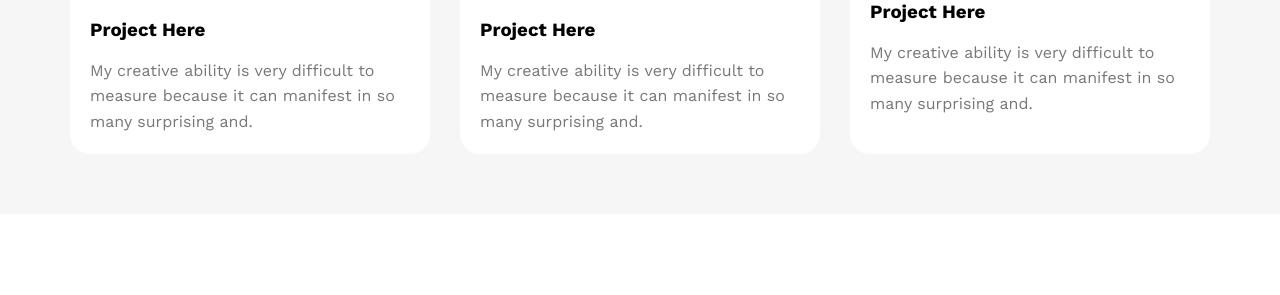
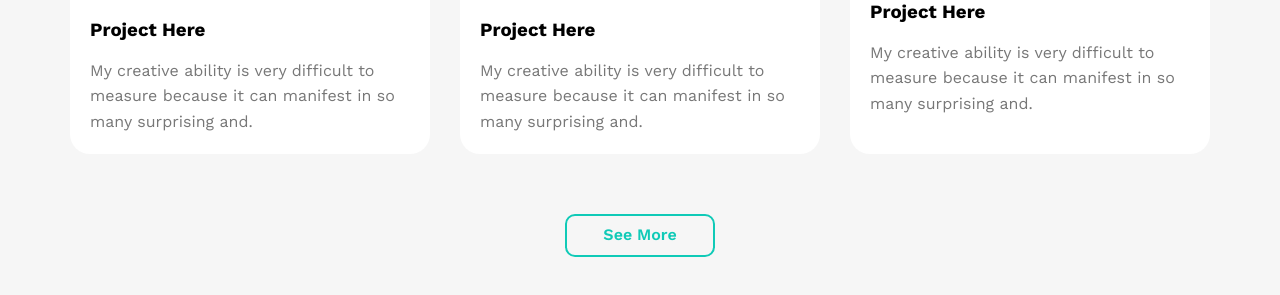
Before and after one commit to EngHikmat/LeonTemplate, a plain HTML site: page index.html in a window 1280 px wide. Shown: the part 2547-2842 px from the top of the page. Before the commit the page ends 2761 px from the top, so only its background shows below. Drawn offline with nearby package versions, Linux system fonts and the light colour scheme.

Commit message:
button design

```diff
--- a/css/leon.css
+++ b/css/leon.css
@@ -351,3 +351,25 @@
     line-height: 1.6;
     margin-bottom: 0;
 }
+
+.portfolio .button{
+    width: 150px;
+    text-align: center;
+    margin: auto;
+    margin-top: 60px;
+}
+.portfolio .button .button-content{
+    background-color: transparent;
+    border-radius: 10px;
+    border: 2px solid var(--main-color);
+    color: var(--main-color);
+    padding: 10px;
+    font-weight: 600;
+    transition: all 0.3s ease;
+}
+
+.button:hover .button-content{
+    background-color: var(--main-color);
+    cursor: pointer;
+    color: white;
+}
--- a/index.html
+++ b/index.html
@@ -153,6 +153,11 @@
                     </div>
                 </div>
             </div>
+            <div class="button">
+                <div class="button-content">
+                    See More
+                </div>
+            </div>
         </div>
     </div>
     <!--End Portfolio-->
```
